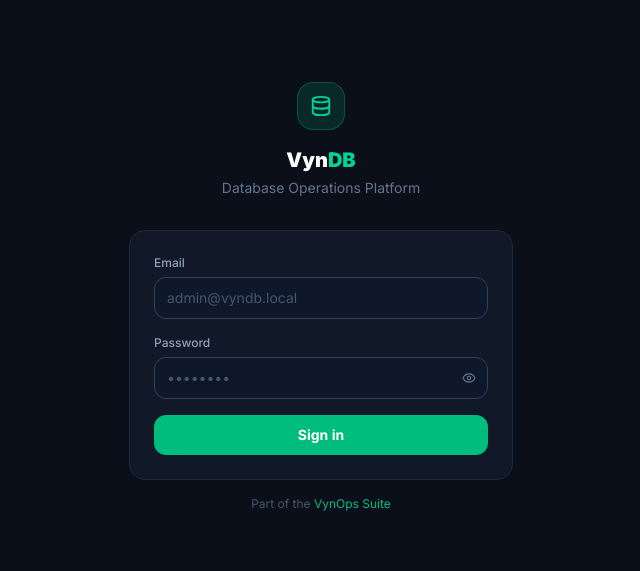
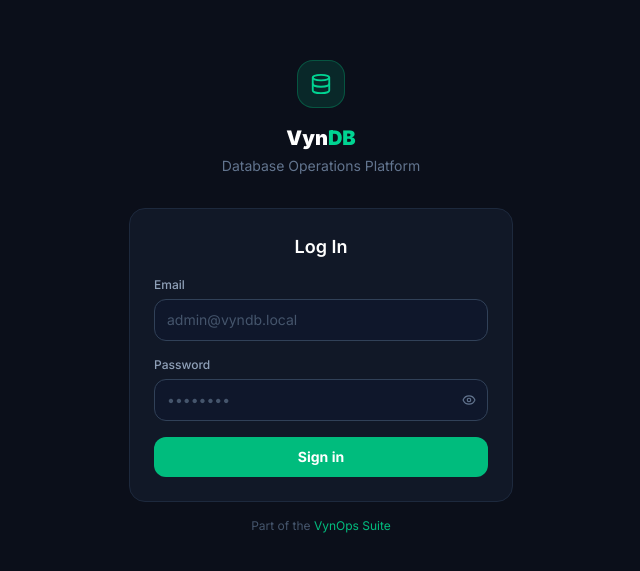
Before and after one commit to vynops/VynDB, a Next.js app: page /login in a window 1280 px wide. Shown: the part 103-674 px from the top of the page, without its empty margins (319-959 px from the left). Built offline with nearby package versions, Linux system fonts and the light colour scheme.

Commit message:
login page corrected on 10-11-26

```diff
--- a/src/app/login/page.tsx
+++ b/src/app/login/page.tsx
@@ -50,6 +50,9 @@ export default function LoginPage() {
         </div>
 
         <form onSubmit={handleSubmit} className="bg-[#111827] border border-slate-800 rounded-2xl p-6 space-y-4">
+          <div className="text-center">
+            <h2 className="text-lg font-semibold text-white">Log In</h2>
+          </div>
           {error && (
             <div className="flex items-center gap-2 p-3 rounded-lg bg-red-500/10 border border-red-500/30 text-red-400 text-xs">
               <AlertCircle className="w-4 h-4 flex-shrink-0" />{error}
```
